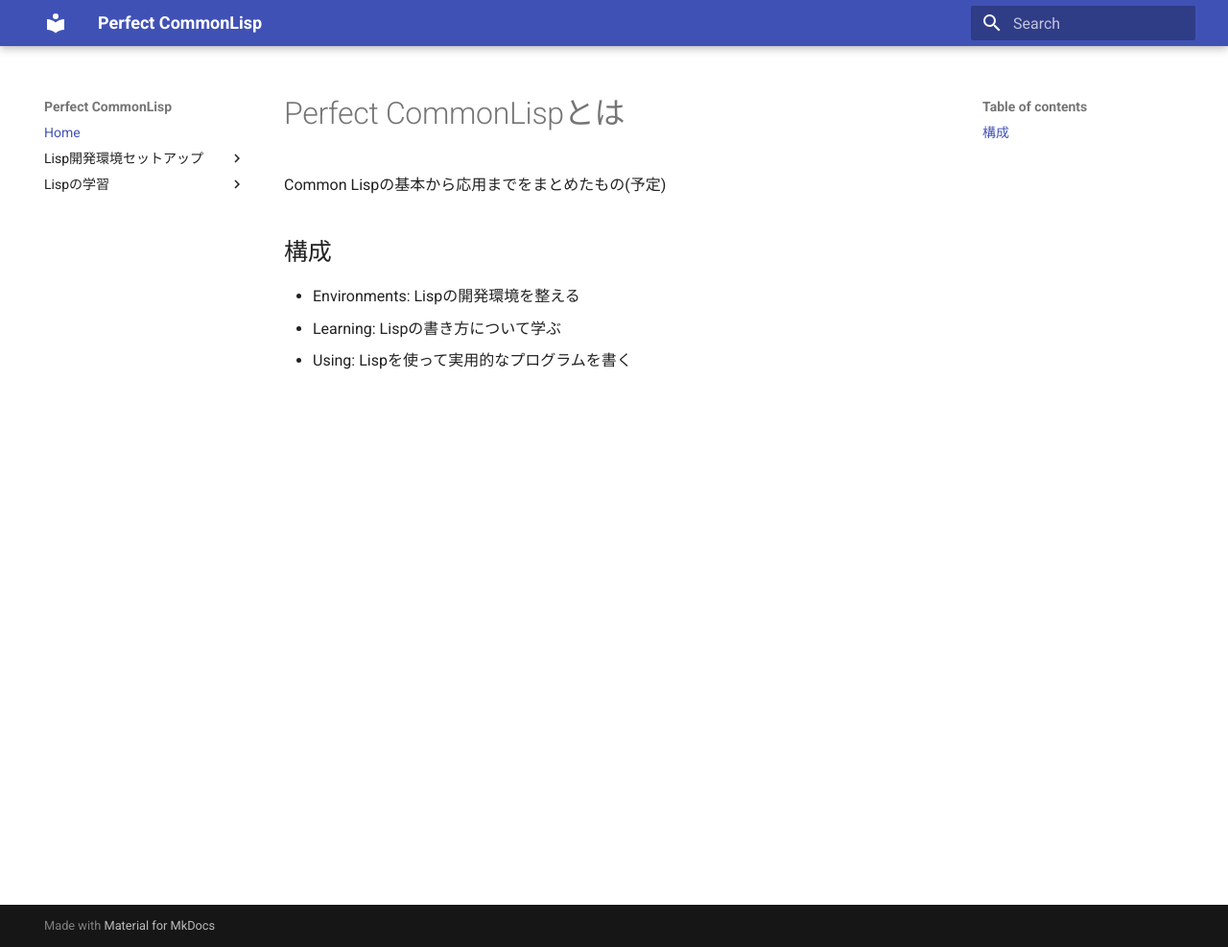
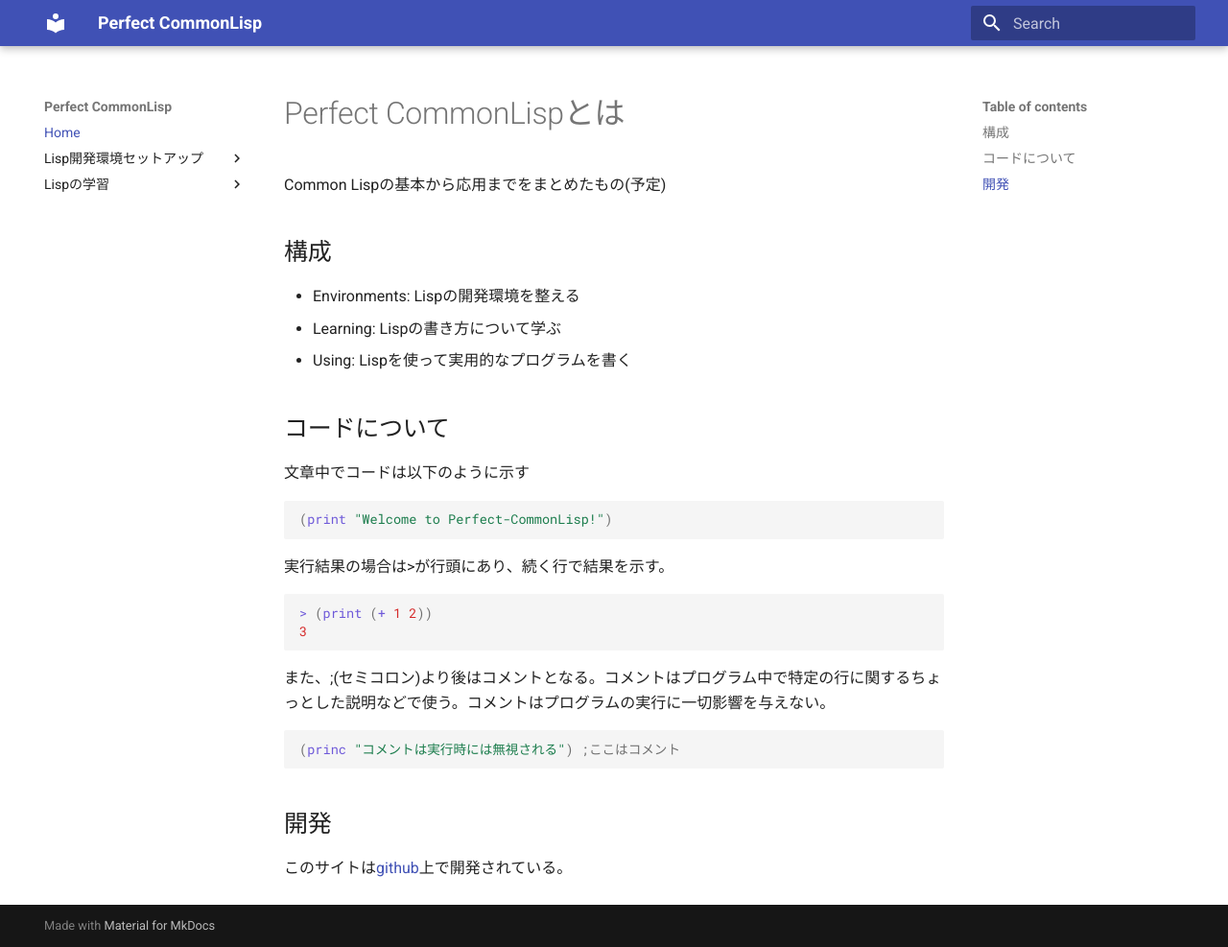
Before and after one commit to Kudzuyu/PerfectCommonLisp, an MkDocs documentation site: the page built from docs/index.md, in a window 1280 px wide and 987 px high. Shown: the whole window at 96% size. Built offline with MkDocs 1.6.1 and Material for MkDocs 9.7.7, drawn with Linux system fonts in a browser that asks for light colours.

Commit message:
Update index.md

````diff
--- a/docs/index.md
+++ b/docs/index.md
@@ -7,3 +7,28 @@ Common Lispの基本から応用までをまとめたもの(予定)
 * Environments: Lispの開発環境を整える
 * Learning: Lispの書き方について学ぶ
 * Using: Lispを使って実用的なプログラムを書く
+
+## コードについて
+
+文章中でコードは以下のように示す
+
+```lisp
+(print "Welcome to Perfect-CommonLisp!")
+```
+
+実行結果の場合は>が行頭にあり、続く行で結果を示す。
+
+```lisp
+> (print (+ 1 2))
+3
+```
+
+また、;(セミコロン)より後はコメントとなる。コメントはプログラム中で特定の行に関するちょっとした説明などで使う。コメントはプログラムの実行に一切影響を与えない。
+
+```lisp
+(princ "コメントは実行時には無視される") ;ここはコメント
+```
+
+## 開発
+
+このサイトは[github](https://github.com/Kudzuyu/PerfectCommonLisp)上で開発されている。
````
